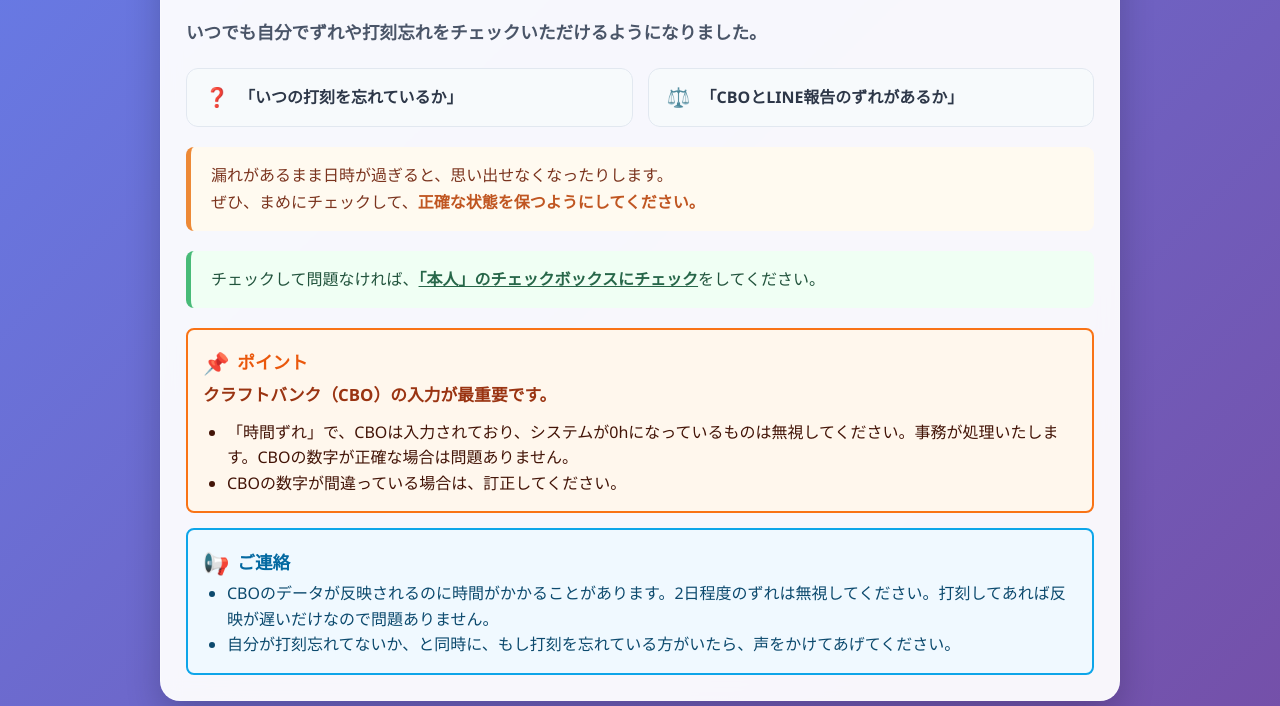
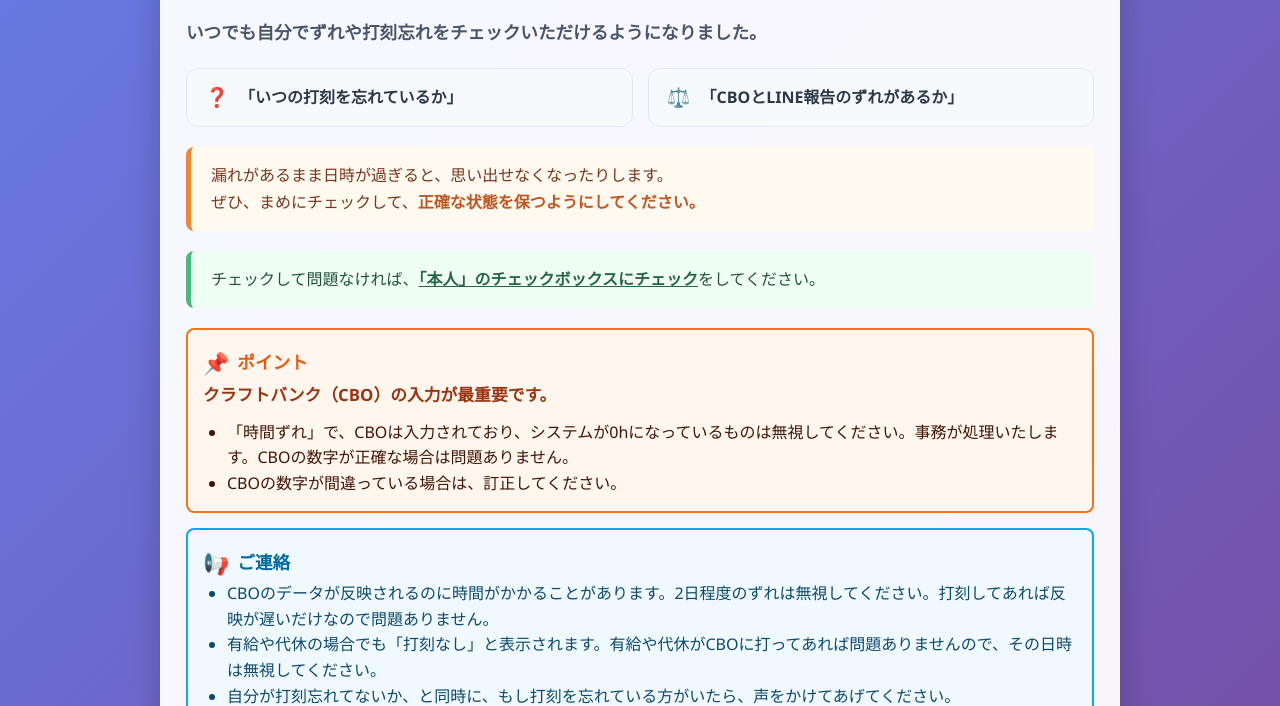
Before and after one commit to tatehub778/overtime-report-bot, a website: page public/cbo-factory.html in a window 1280 px wide. Shown: the part 256-962 px from the top of the page. Drawn offline with Linux system fonts and the light colour scheme; no server answers.

Commit message:
feat: 連絡事項に有給代休に関する注意書きを追加

```diff
--- a/public/cbo-factory.html
+++ b/public/cbo-factory.html
@@ -89,6 +89,7 @@
                     </h3>
                     <ul style="margin: 0; padding-left: 1.5em; color: #0c4a6e; line-height: 1.6; font-weight: 500;">
                         <li>CBOのデータが反映されるのに時間がかかることがあります。2日程度のずれは無視してください。打刻してあれば反映が遅いだけなので問題ありません。</li>
+                        <li>有給や代休の場合でも「打刻なし」と表示されます。有給や代休がCBOに打ってあれば問題ありませんので、その日時は無視してください。</li>
                         <li>自分が打刻忘れてないか、と同時に、もし打刻を忘れている方がいたら、声をかけてあげてください。</li>
                     </ul>
                 </div>
```
